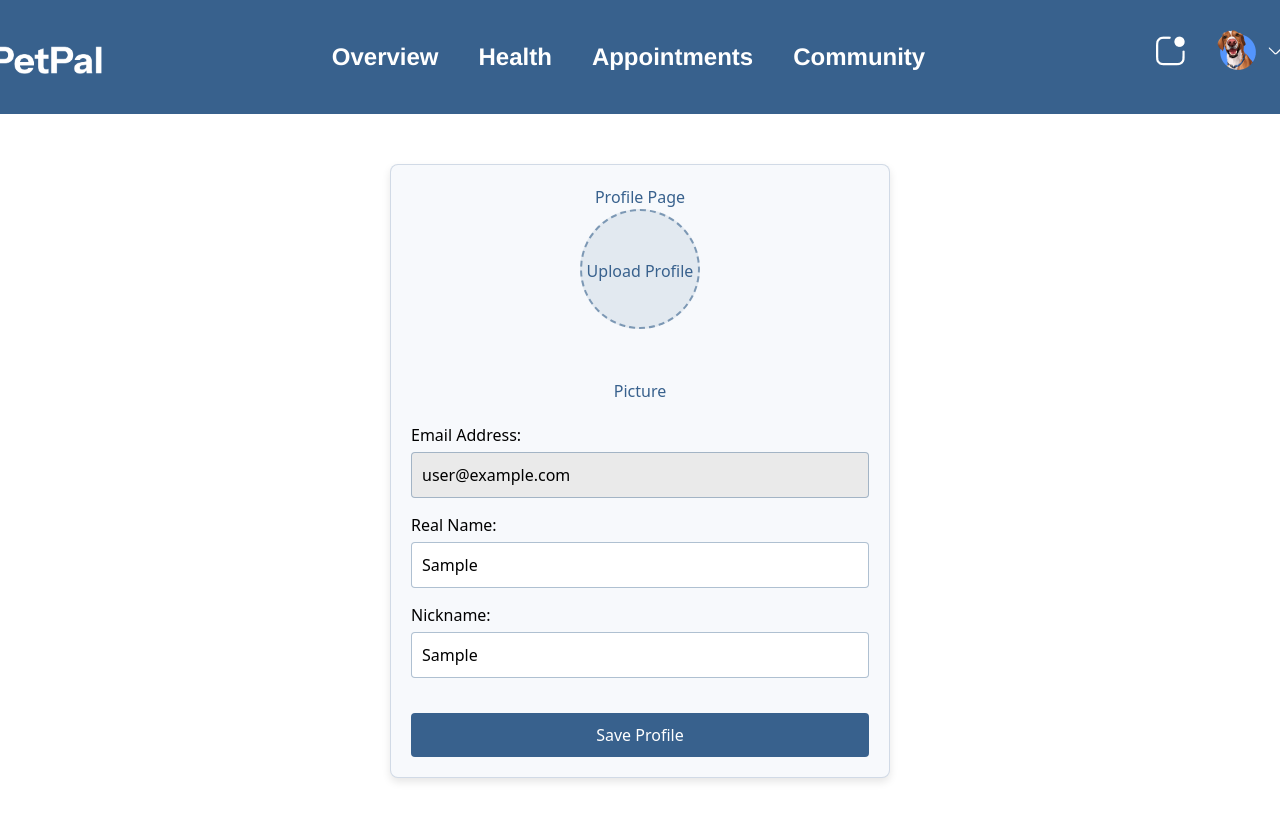
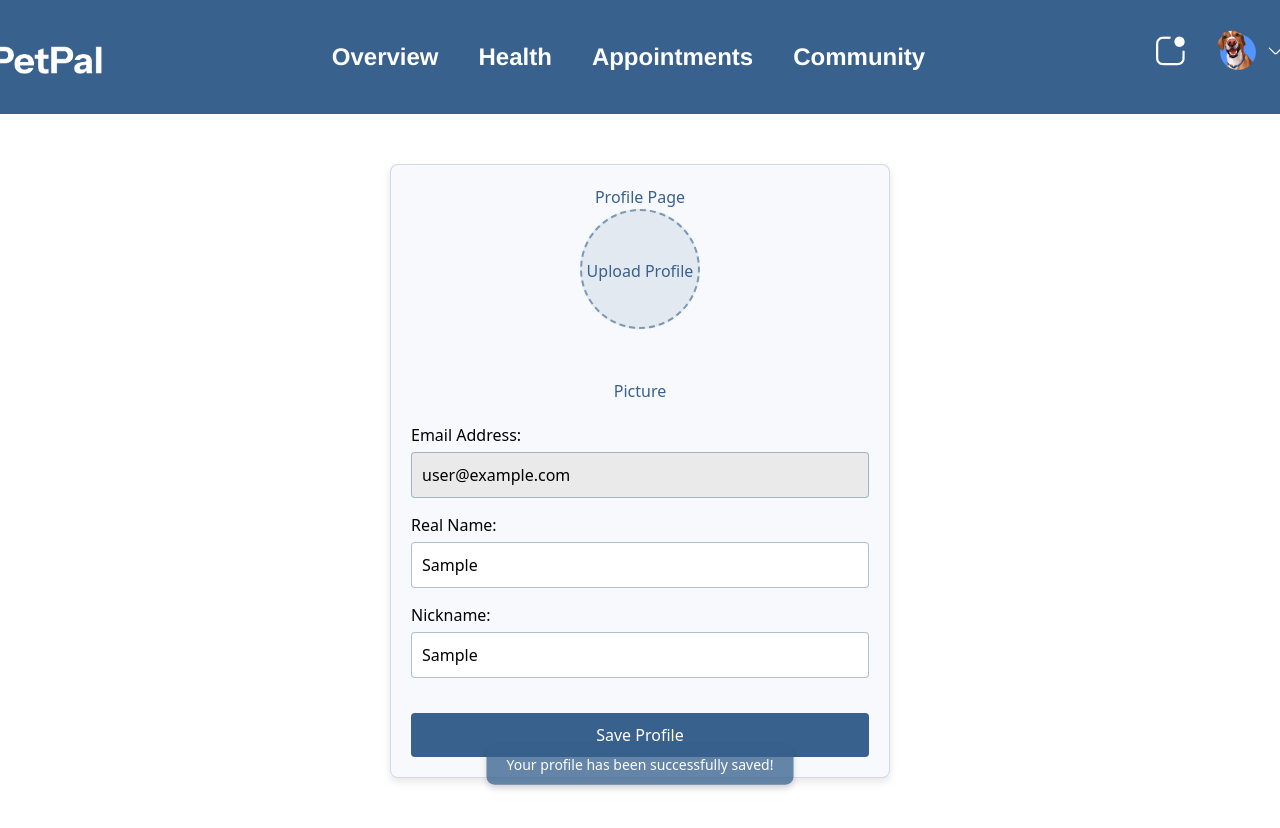
Before and after one commit to hit-sharq/petApp-frontend, a React (Vite) app: page /profilePage in a window 1280 px wide. Both pictures are taken after typing "Sample", "Sample" into the empty fields and a click on the button "Save Profile". Shown: the top 828 px of the page. Built offline with nearby package versions, Linux system fonts and the light colour scheme.

Commit message:
made successful login message

```diff
--- a/src/components/ProfilePage.css
+++ b/src/components/ProfilePage.css
@@ -75,3 +75,36 @@
   .save-button:hover {
     background-color: rgba(56, 97, 141, 0.8);
   }
+
+
+  /* Pop-Up Message Styling */
+.pop-up-message {
+  position: fixed;
+  bottom: 20px;
+  left: 50%;
+  transform: translateX(-50%);
+  background-color: rgba(56, 97, 141, 1);
+  color: #ffffff;
+  padding: 10px 20px;
+  border-radius: 8px;
+  box-shadow: 0 4px 6px rgba(0, 0, 0, 0.2);
+  animation: fadeInOut 3s ease-in-out;
+  z-index: 1000;
+  text-align: center;
+  font-size: 14px;
+}
+
+@keyframes fadeInOut {
+  0% {
+    opacity: 0;
+    transform: translateX(-50%) translateY(20px);
+  }
+  10%, 90% {
+    opacity: 1;
+    transform: translateX(-50%) translateY(0);
+  }
+  100% {
+    opacity: 0;
+    transform: translateX(-50%) translateY(20px);
+  }
+}
--- a/src/components/ProfilePage.jsx
+++ b/src/components/ProfilePage.jsx
@@ -13,6 +13,7 @@ export const ProfilePage = (props) => {
     nickname: "",
     profilePicture: null,
   });
+  const [showMessage, setShowMessage] = useState(false);
 
   const handleInputChange = (e) => {
     const { name, value } = e.target;
@@ -25,8 +26,11 @@ export const ProfilePage = (props) => {
   };
 
   const handleSave = () => {
-        alert("Profile saved! Backend integration will handle this.");
-        console.log(profile); // Placeholder for actual save action
+    // Simulate saving action
+    setShowMessage(true);
+    setTimeout(() => {
+      setShowMessage(false);
+    }, 3000); // Message will disappear after 3 seconds
   };
 
     return (
@@ -88,6 +92,12 @@ export const ProfilePage = (props) => {
       <button className="save-button" onClick={handleSave}>
         Save Profile
       </button>
+
+      {showMessage && (
+        <div className="pop-up-message">
+          <p>Your profile has been successfully saved!</p>
+        </div>
+      )}
     </div>
   );
 };
```
Lines whose indentation alone changed are shown as unchanged.
